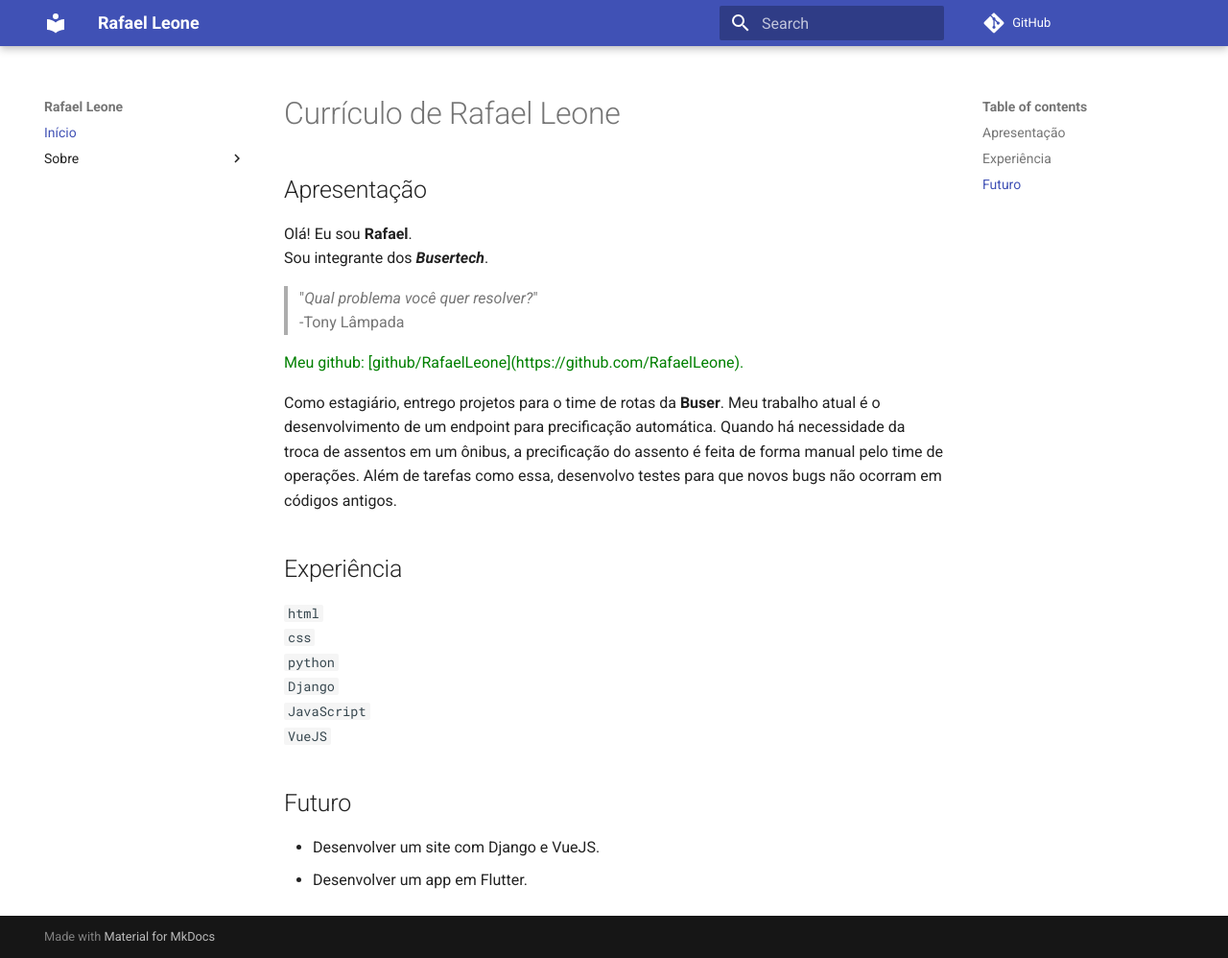
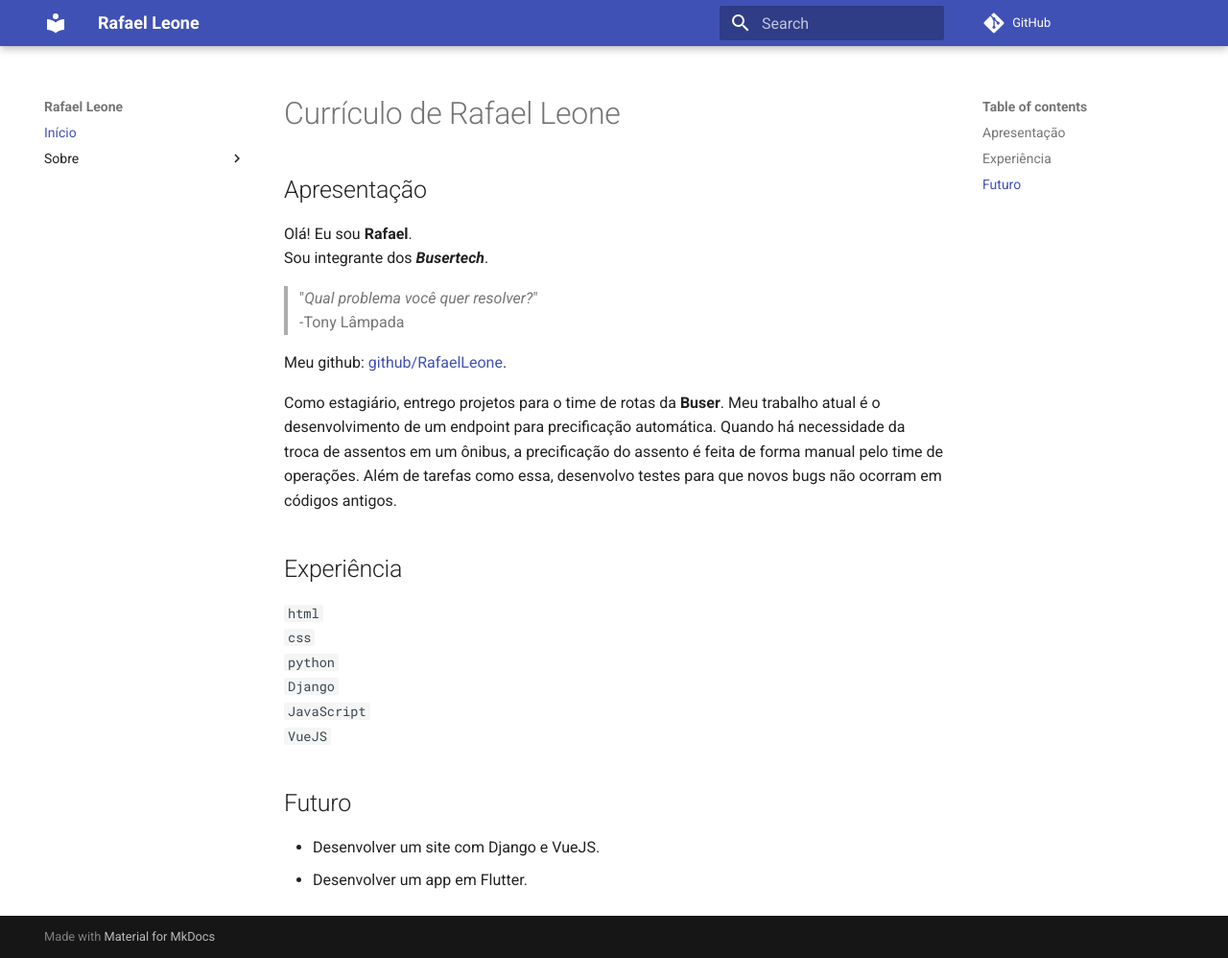
Before and after one commit to RafaelLeone/MkDocs_Curriculum, an MkDocs documentation site: the page built from docs/index.md, in a window 1280 px wide and 998 px high. Shown: the whole window at 96% size. Built offline with MkDocs 1.6.1 and Material for MkDocs 9.7.7, drawn with Linux system fonts in a browser that asks for light colours; comment, search, counter and statistics services are not loaded.

Commit message:
teste css 2

```diff
--- a/docs/index.md
+++ b/docs/index.md
@@ -8,7 +8,7 @@
 > "*Qual problema você quer resolver?*"
 > -Tony Lâmpada
 
-<p id="github">Meu github: [github/RafaelLeone](https://github.com/RafaelLeone).</p>
+Meu github: [github/RafaelLeone](https://github.com/RafaelLeone).
 
 Como estagiário, entrego projetos para o time de rotas da **Buser**.
 Meu trabalho atual é o desenvolvimento de um endpoint para precificação automática. Quando há necessidade da troca de assentos em um ônibus, a precificação do assento é feita de forma manual pelo time de operações.
--- a/docs/stylesheets/extra.css
+++ b/docs/stylesheets/extra.css
@@ -1,3 +1,3 @@
-#github {
-    color: green
+h1 {
+    color: blue
 }
```
